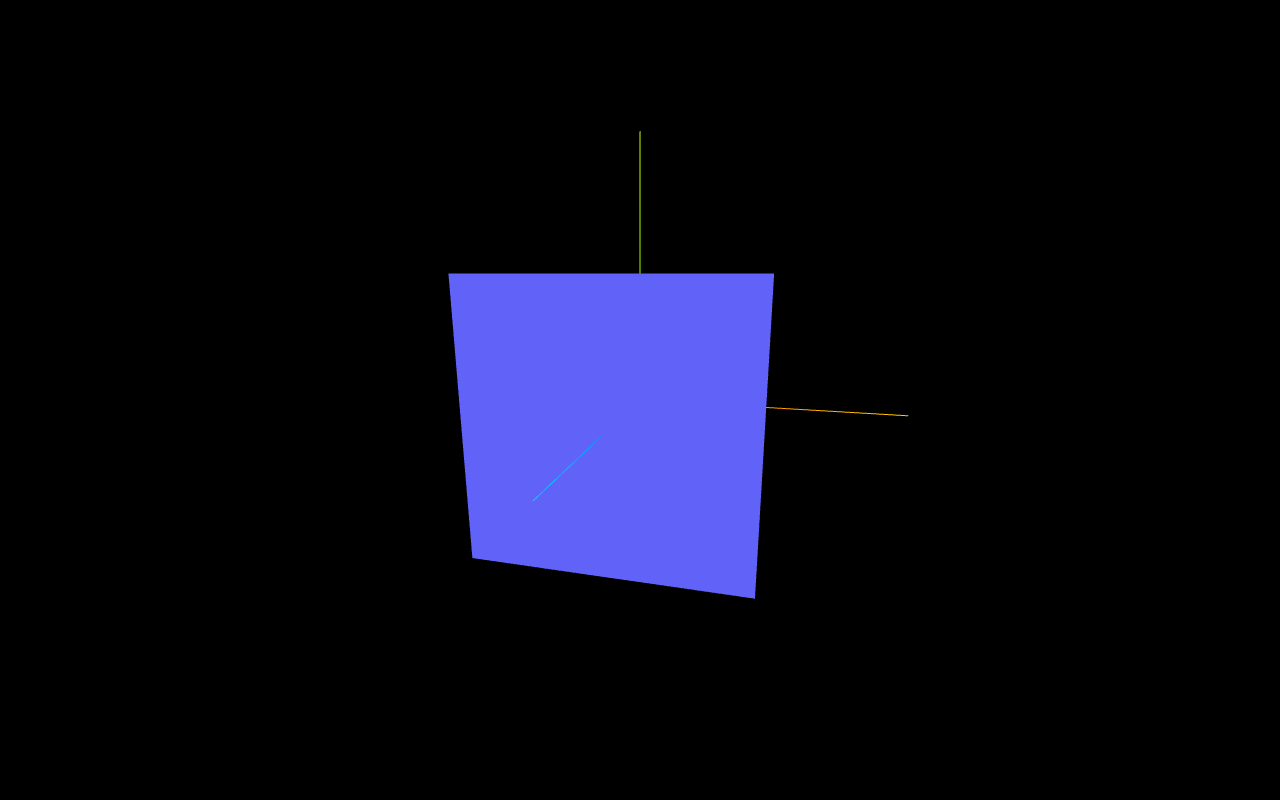
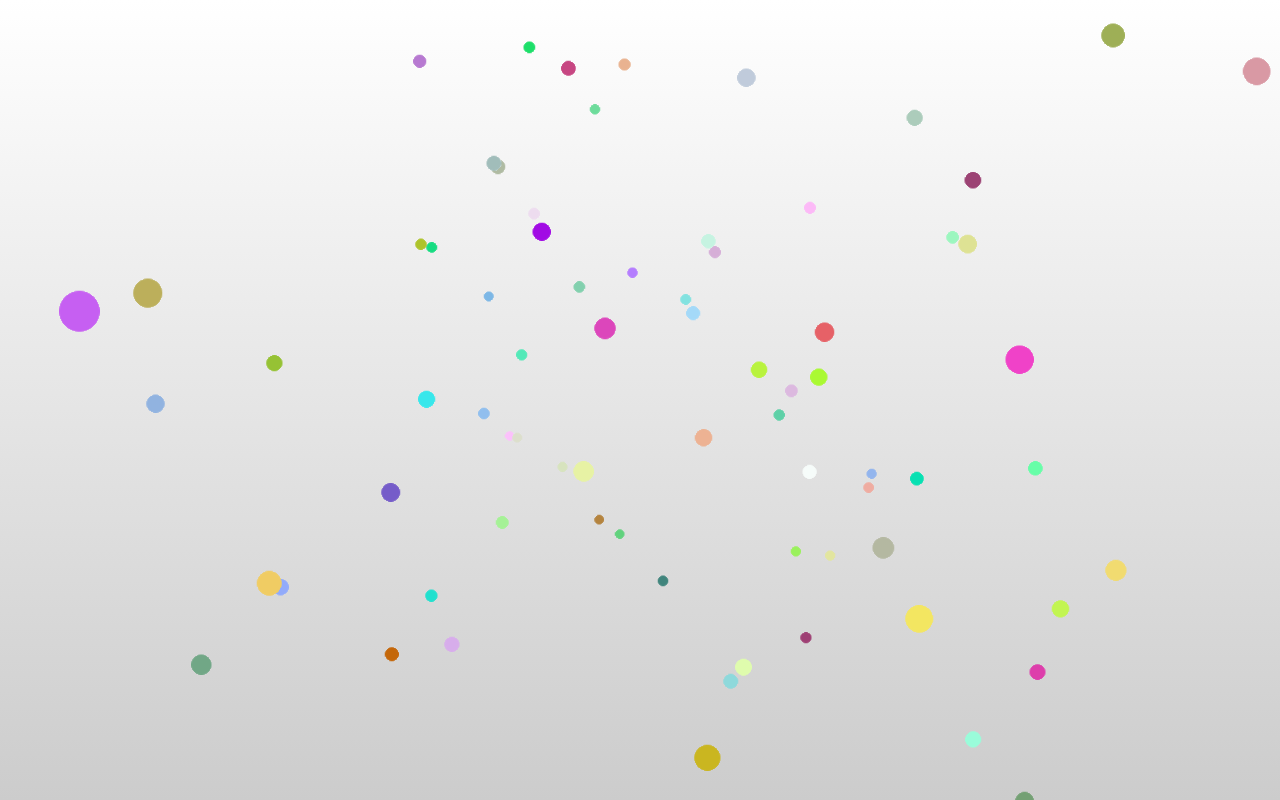
Before and after one commit to Montsy744/particuleThreeJS, a website built with Vite: page index.html in a window 1280 px wide. Built offline with nearby package versions, Linux system fonts and the light colour scheme.

Commit message:
TIMER => 36.19

```diff
--- a/index.html
+++ b/index.html
@@ -4,6 +4,8 @@
     <meta charset="UTF-8" />
     <meta name="viewport" content="width=device-width, initial-scale=1.0" />
     <title>Particules Three JS</title>
+
+    <link rel="stylesheet" href="./src/style.css" />
   </head>
   <body>
 
--- a/src/main.js
+++ b/src/main.js
@@ -1,12 +1,22 @@
-import { PerspectiveCamera, Scene, WebGLRenderer, Mesh, BoxGeometry, MeshNormalMaterial } from 'three';
+import { PerspectiveCamera, Scene, WebGLRenderer, PointsMaterial, BufferGeometry, Float32BufferAttribute, MathUtils } from 'three';
 import { AxesHelper } from 'three';
+import { Group } from 'three';
+import { Points } from 'three';
+import { TextureLoader } from 'three';
 import { OrbitControls } from 'three/examples/jsm/controls/OrbitControls.js';
 import './style.css'
 
 
+const textureLoader = new TextureLoader();
+const ciculeTexture = textureLoader.load('/circle.png');
+const alphaMap = textureLoader.load('/alphamap.png');
+
+
 const scene = new Scene();
+const count = 100;
+const distance = 2;
 
-scene.add(new AxesHelper())
+//scene.add(new AxesHelper())
 
 const camera = new PerspectiveCamera(
   75,
@@ -19,15 +29,37 @@ camera.position.y = 0.5;
 camera.position.x = 0.5;
 scene.add(camera);
 
-const cub = new Mesh(
-  new BoxGeometry(1, 1, 1),
-  new MeshNormalMaterial()
-);
-scene.add(cub);
+const points = new Float32Array(count * 3);
+const colors = new Float32Array(count * 3);
+for (let i = 0; i< points.length; i++) {
+  points[i] = MathUtils.randFloatSpread(distance*2);
+
+  colors[i] = Math.random();
+}
+
+const geometry = new BufferGeometry();
+geometry.setAttribute('position', new Float32BufferAttribute(points, 3));
+
+geometry.setAttribute('color', new Float32BufferAttribute(colors, 3));
+const pointMaterial = new PointsMaterial({
+  size: 0.1,
+  vertexColors: true,
+  //map: ciculeTexture,
+  alphaTest: 0.5,
+  alphaMap: alphaMap,
+  transparent: true,
+});
+const point = new Points(geometry,pointMaterial);
+
+const group = new Group();
+group.add(point);
+scene.add(group);
 
 const renderer = new WebGLRenderer({
   antialias: true,
+  alpha: true,
 });
+renderer.setClearColor(0x000000, 0);
 renderer.setSize(window.innerWidth, window.innerHeight);
 renderer.setPixelRatio(Math.min(window.devicePixelRatio, 2));
 document.body.appendChild(renderer.domElement)
--- a/src/style.css
+++ b/src/style.css
@@ -1,4 +1,5 @@
 body {
   margin: 0;
-  background-color: black;
+  background: linear-gradient(to top, #ccc, #fff);
+  min-height: 100vh;
 }
```
Also changed, not shown: public/alphamap.png (added), public/circle.png (added).
